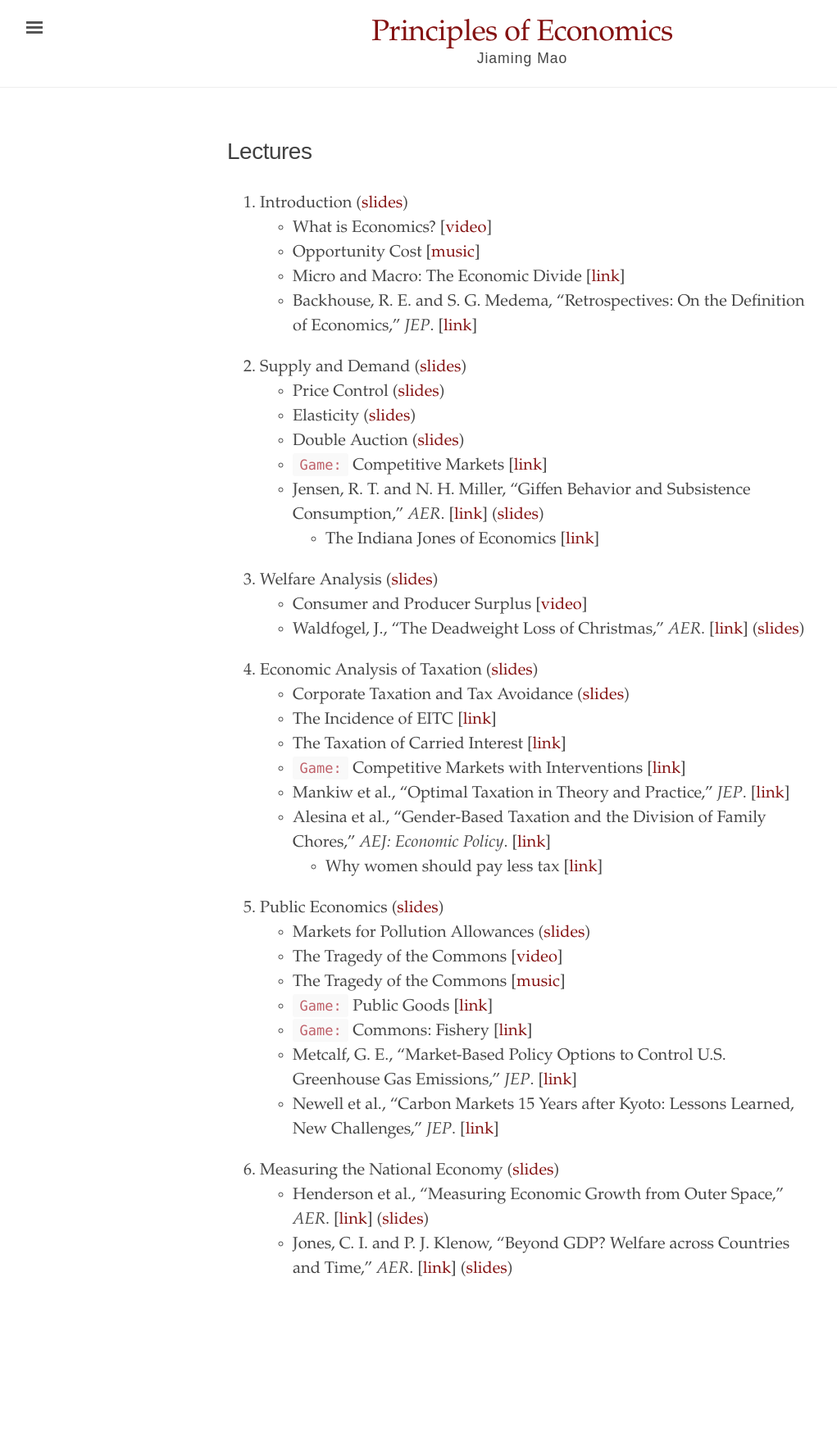
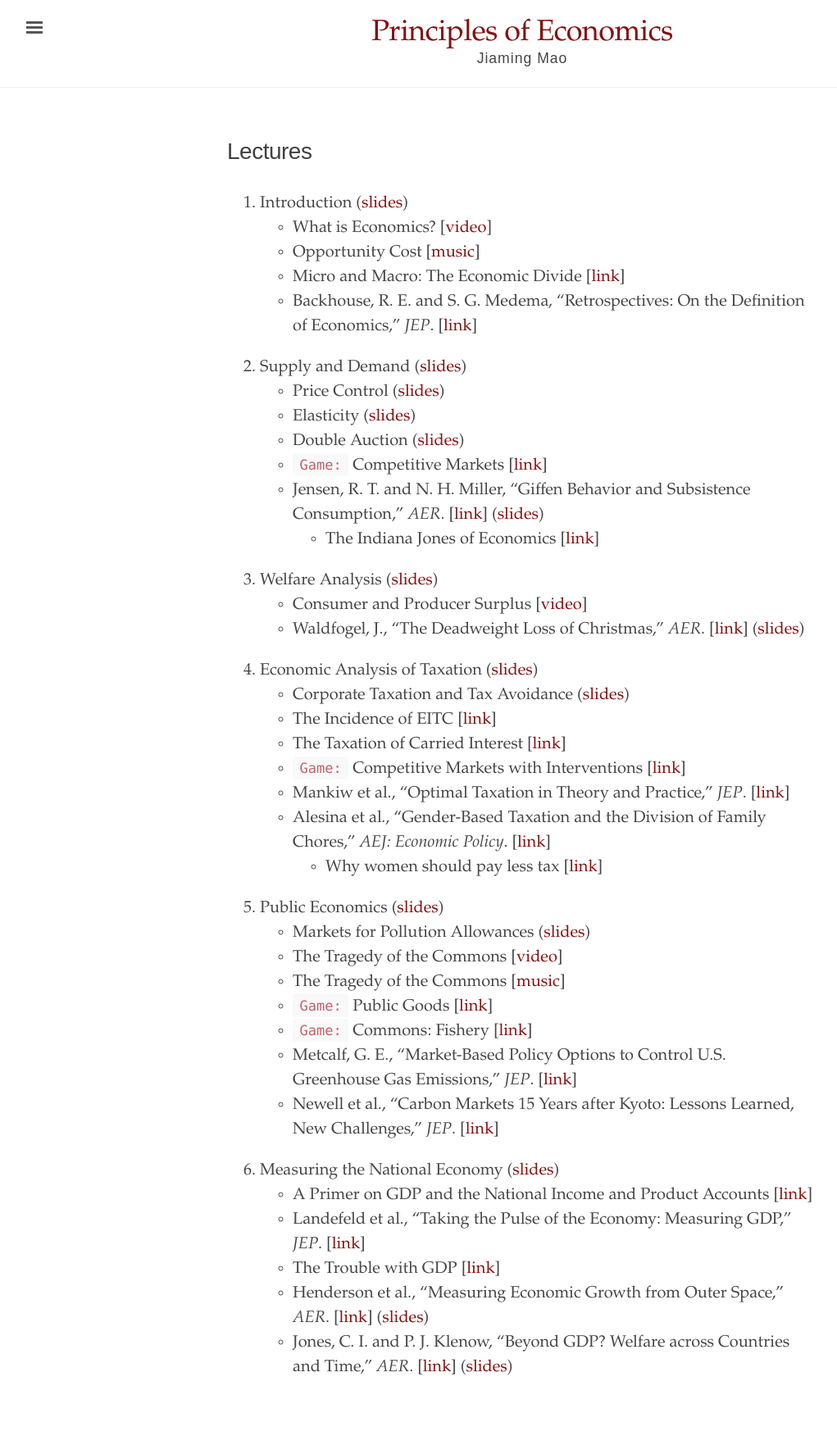
Before and after one commit to jiamingmao/principles-of-economics, a Jekyll site: the page built from Lectures.md, in a window 1280 px wide. Shown: the whole page at 82% size, without its empty margins (3-1024 px from the left). Built offline with Jekyll 4.4.1, drawn with Linux system fonts in a browser that asks for light colours; before the commit the page ends 1643 px from its top, so only the background shows below that.

Commit message:
nat econ

```diff
--- a/Lectures.md
+++ b/Lectures.md
@@ -42,5 +42,8 @@ order: 2
     - Newell et al., "Carbon Markets 15 Years after Kyoto: Lessons Learned, New Challenges," _JEP_. [[link](https://www.aeaweb.org/articles?id=10.1257/jep.27.1.123)]
 
 6. Measuring the National Economy ([slides]({{ site.baseurl }}/assets/Lectures/Measuring_the_National_Economy.pdf))
+    - A Primer on GDP and the National Income and Product Accounts [[link](https://www.bea.gov/national/pdf/nipa_primer.pdf)]
+    - Landefeld et al., "Taking the Pulse of the Economy: Measuring GDP," _JEP_. [[link](https://www.aeaweb.org/articles?id=10.1257/jep.22.2.193)]
+    - The Trouble with GDP [[link](https://www.economist.com/news/briefing/21697845-gross-domestic-product-gdp-increasingly-poor-measure-prosperity-it-not-even)]
     - Henderson et al., "Measuring Economic Growth from Outer Space," _AER_. [[link](https://www.aeaweb.org/articles?id=10.1257/aer.102.2.994)] ([slides]({{ site.baseurl }}/assets/Lectures/Measuring_Economic_Growth_from_Outer_Space.pdf))
     - Jones, C. I. and P. J. Klenow, "Beyond GDP? Welfare across Countries and Time," _AER_. [[link](https://www.aeaweb.org/articles?id=10.1257/aer.20110236)] ([slides]({{ site.baseurl }}/assets/Lectures/Measuring_Well-being.pdf))
```
